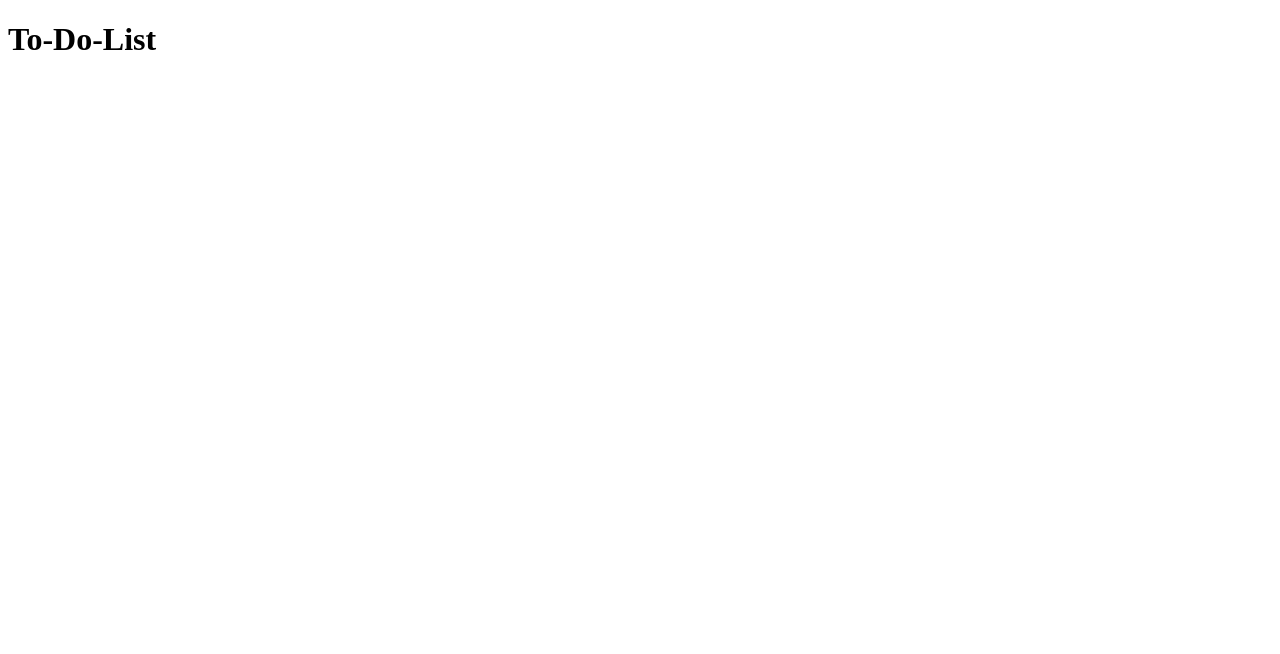
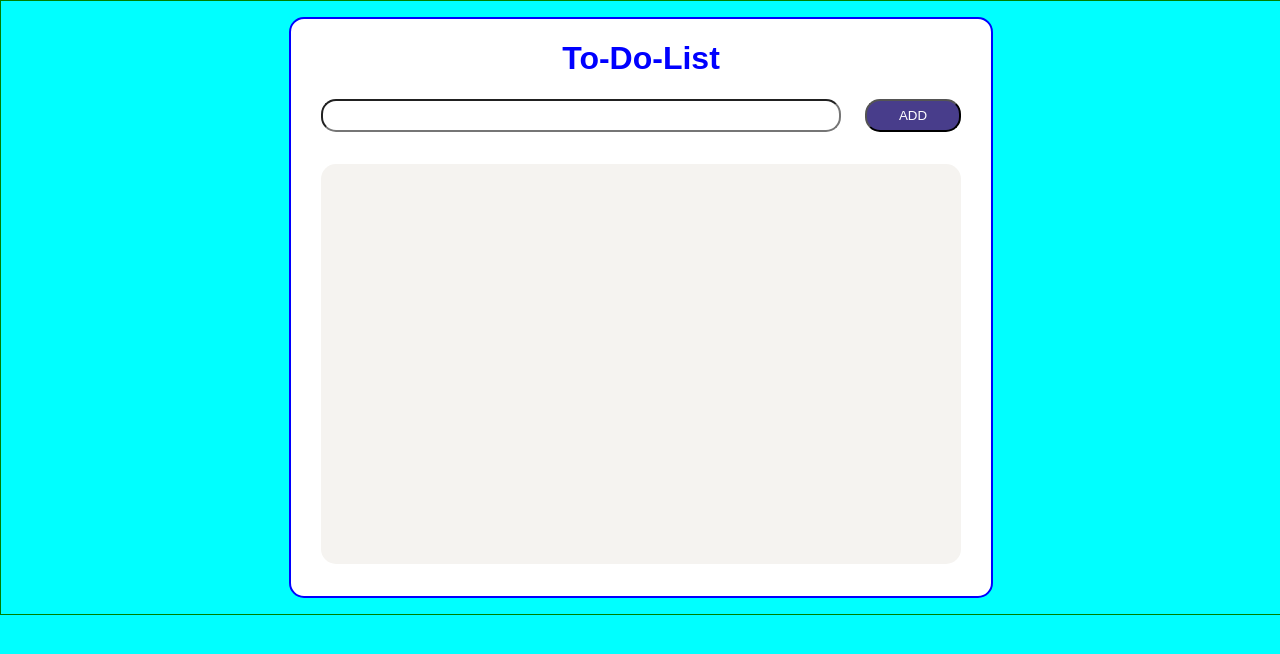
Before and after one commit to mgsainyinyitun/to-do-list-react, a React app: page / in a window 1280 px wide. Built offline with nearby package versions, Linux system fonts and the light colour scheme.

Commit message:
add basic design to project

```diff
--- a/public/index.html
+++ b/public/index.html
@@ -24,6 +24,19 @@
       work correctly both with client-side routing and a non-root public URL.
       Learn how to configure a non-root public URL by running `npm run build`.
     -->
+    <style>
+      body{
+        background-color: aqua;
+        margin: 0 auto;
+      }
+      #root{
+        width: 100%;
+        height: 80%;
+        border: 1px solid green;
+        display: flex;
+        justify-content: center;
+      }
+    </style>
     <title>React App</title>
   </head>
   <body>
--- /dev/null
+++ b/src/components/AddItem.js
@@ -0,0 +1,11 @@
+import React from 'react';
+
+const AddItem = ()=> {
+    return(
+        <form className='form'>
+                <input className = 'input' />
+                <button className='add'>ADD</button>
+        </form>
+    );
+}
+export default AddItem;
--- /dev/null
+++ b/src/components/App.css
@@ -0,0 +1,47 @@
+.container{
+    display: flex;
+    flex-direction: column;
+    align-items: center;
+    justify-content: center;
+    width: 50%;
+    height: 100%;
+    border: 2px solid blue;
+    margin: 1em;
+    border-radius: 15px;
+    background-color: white;
+    padding-left: 30px;
+    padding-right: 30px;
+}
+
+.header{
+    color: blue;
+    font-family: Arial, Helvetica, sans-serif;
+}
+
+.form{
+    width: 100%;
+    padding: 0px;
+}
+.input{
+    height: 2em;
+    width: 80%;
+    margin-right: 10px;
+    border-radius: 15px;
+}
+
+.add{
+    height: 2.5em;
+    border-radius: 15px;
+    background-color: darkslateblue;
+    color: white;
+    width: 15%;
+    float:right;
+}
+
+.item_list{
+    width: 100%;
+    background-color:rgba( 245, 243, 240, 1);
+    border-radius: 15px;
+    height: 50vh;
+    margin: 2em;
+}
--- a/src/components/App.js
+++ b/src/components/App.js
@@ -1,10 +1,18 @@
 import React from 'react';
+import './App.css';
+
+import AddItem from './AddItem';
+import ItemsList from './ItemsList';
+
+
 
 class App extends React.Component{
     render(){
         return(
-            <div>
-                <h1>To-Do-List</h1>
+            <div className="container">
+                <h1 className="header">To-Do-List</h1>
+                <AddItem/>
+                <ItemsList/>
             </div>
         );
     };
--- /dev/null
+++ b/src/components/ItemsList.js
@@ -0,0 +1,10 @@
+import React from 'react';
+
+const ItemsList  = () =>{
+    return(
+        <div className='item_list'>
+
+        </div>
+    );
+}
+export default ItemsList;
```
